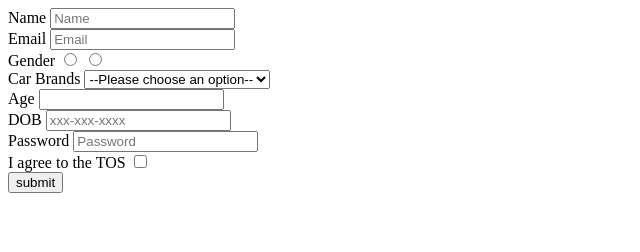
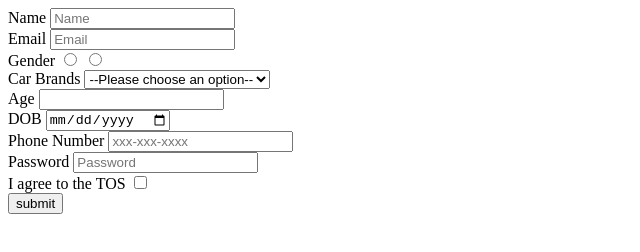
Before and after one commit to acciojob/signup-form-car-kittu2karthik, a website: page main.html in a window 1280 px wide. Shown: the whole page, without its empty margins (0-640 px from the left). Drawn offline with Linux system fonts and the light colour scheme.

Commit message:
created a submission

```diff
--- a/main.html
+++ b/main.html
@@ -35,6 +35,10 @@
 		</div>
 		<div>
 			<label for='dob'>DOB</label>
+			<input type='date' id='dob' required />
+		</div>
+		<div>
+			<label for='tel'>Phone Number</label>
 			<input type='tel' id='tel'  placeholder='xxx-xxx-xxxx'/>
 		</div>
 		<div>
@@ -43,7 +47,7 @@
 		</div>
 
 		<div>
-			<label>I agree to the TOS</label>
+			<label for='tos'>I agree to the TOS</label>
 			<input type='checkbox' required id='tos' />
 		</div>
 
```
